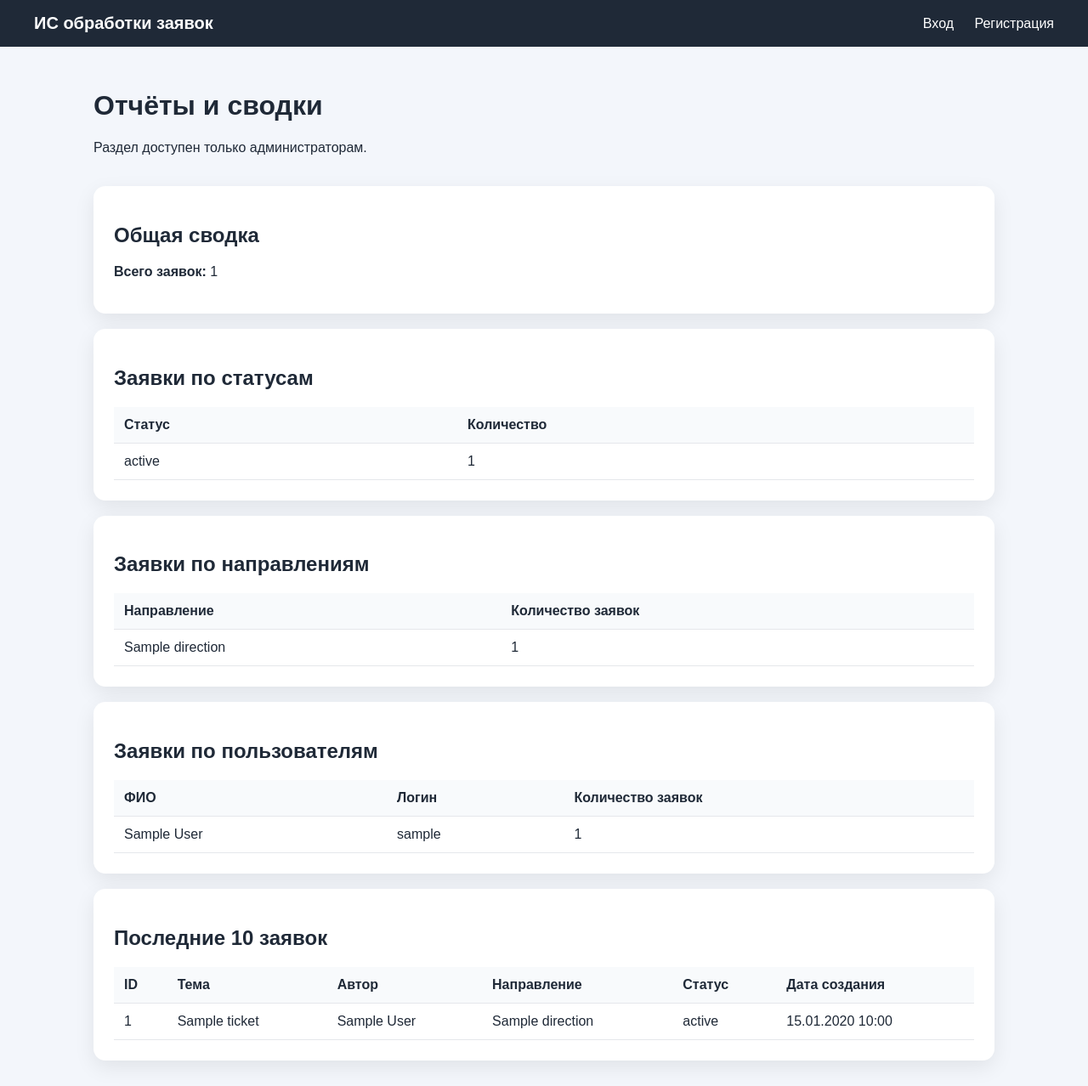
After one commit to ivanovset500/project_practicum, a FastAPI app: template app/templates/reports.html in a window 1280 px wide. The commit adds this page. Shown: the whole page at 85% size. Run offline with FastAPI, Linux system fonts and the light colour scheme; the template is opened without the code that fills it: most values are stand-ins (such as "Sample title", 1, 10 or a date in 2020).

Commit message:
Добавлены отчеты и сводки для администраторов

```diff
--- a/app/main.py
+++ b/app/main.py
@@ -4,7 +4,7 @@ from fastapi import FastAPI, Request, Depends, Form, HTTPException, Query
 from fastapi.responses import HTMLResponse, RedirectResponse
 from fastapi.staticfiles import StaticFiles
 from fastapi.templating import Jinja2Templates
-from sqlalchemy import or_, text
+from sqlalchemy import or_, text, func
 from sqlalchemy.orm import Session, joinedload
 
 from .database import Base, engine, get_db, SessionLocal
@@ -563,3 +563,54 @@ def change_role(user_id: int, role: str = Form(...), db: Session = Depends(get_d
         target.role = role
         db.commit()
     return RedirectResponse("/admin", status_code=302)
+
+@app.get("/reports", response_class=HTMLResponse)
+def reports_page(
+    request: Request,
+    db: Session = Depends(get_db),
+    user: User = Depends(require_admin),
+):
+    total_tickets = db.query(Ticket).count()
+
+    status_stats = (
+        db.query(Ticket.status, func.count(Ticket.id))
+        .group_by(Ticket.status)
+        .all()
+    )
+
+    direction_stats = (
+        db.query(Direction.name, func.count(Ticket.id))
+        .outerjoin(Ticket, Ticket.direction_id == Direction.id)
+        .group_by(Direction.id)
+        .order_by(Direction.name)
+        .all()
+    )
+
+    user_stats = (
+        db.query(User.full_name, User.username, func.count(Ticket.id))
+        .outerjoin(Ticket, Ticket.author_id == User.id)
+        .group_by(User.id)
+        .order_by(User.full_name)
+        .all()
+    )
+
+    latest_tickets = (
+        db.query(Ticket)
+        .options(joinedload(Ticket.author), joinedload(Ticket.direction))
+        .order_by(Ticket.created_at.desc())
+        .limit(10)
+        .all()
+    )
+
+    return templates.TemplateResponse(
+        request=request,
+        name="reports.html",
+        context={
+            "user": user,
+            "total_tickets": total_tickets,
+            "status_stats": status_stats,
+            "direction_stats": direction_stats,
+            "user_stats": user_stats,
+            "latest_tickets": latest_tickets,
+        },
+    )
--- a/app/templates/base.html
+++ b/app/templates/base.html
@@ -18,6 +18,7 @@
             {% endif %}
             {% if user.role == 'admin' %}
             <a href="/directions">Направления</a>
+            <a href="/reports">Отчёты</a>
             <a href="/admin">Администрирование</a>
             {% endif %}
             <a href="/logout">Выход</a>
--- /dev/null
+++ b/app/templates/reports.html
@@ -0,0 +1,119 @@
+{% extends 'base.html' %}
+
+{% block content %}
+
+<div class="top-line">
+    <div>
+        <h1>Отчёты и сводки</h1>
+        <p>Раздел доступен только администраторам.</p>
+    </div>
+</div>
+
+<div class="card">
+    <h2>Общая сводка</h2>
+    <p><strong>Всего заявок:</strong> {{ total_tickets }}</p>
+</div>
+
+<br>
+
+<div class="card">
+    <h2>Заявки по статусам</h2>
+
+    <table>
+        <thead>
+            <tr>
+                <th>Статус</th>
+                <th>Количество</th>
+            </tr>
+        </thead>
+        <tbody>
+            {% for status, count in status_stats %}
+            <tr>
+                <td>{{ status }}</td>
+                <td>{{ count }}</td>
+            </tr>
+            {% endfor %}
+        </tbody>
+    </table>
+</div>
+
+<br>
+
+<div class="card">
+    <h2>Заявки по направлениям</h2>
+
+    <table>
+        <thead>
+            <tr>
+                <th>Направление</th>
+                <th>Количество заявок</th>
+            </tr>
+        </thead>
+        <tbody>
+            {% for direction, count in direction_stats %}
+            <tr>
+                <td>{{ direction }}</td>
+                <td>{{ count }}</td>
+            </tr>
+            {% endfor %}
+        </tbody>
+    </table>
+</div>
+
+<br>
+
+<div class="card">
+    <h2>Заявки по пользователям</h2>
+
+    <table>
+        <thead>
+            <tr>
+                <th>ФИО</th>
+                <th>Логин</th>
+                <th>Количество заявок</th>
+            </tr>
+        </thead>
+        <tbody>
+            {% for full_name, username, count in user_stats %}
+            <tr>
+                <td>{{ full_name }}</td>
+                <td>{{ username }}</td>
+                <td>{{ count }}</td>
+            </tr>
+            {% endfor %}
+        </tbody>
+    </table>
+</div>
+
+<br>
+
+<div class="card">
+    <h2>Последние 10 заявок</h2>
+
+    <table>
+        <thead>
+            <tr>
+                <th>ID</th>
+                <th>Тема</th>
+                <th>Автор</th>
+                <th>Направление</th>
+                <th>Статус</th>
+                <th>Дата создания</th>
+            </tr>
+        </thead>
+        <tbody>
+            {% for ticket in latest_tickets %}
+            <tr>
+                <td>{{ ticket.id }}</td>
+                <td>{{ ticket.title }}</td>
+                <td>{{ ticket.author.full_name if ticket.author else '' }}</td>
+                <td>{{ ticket.direction.name if ticket.direction else 'Не указано' }}</td>
+                <td>{{ ticket.status }}</td>
+                <td>{{ ticket.created_at.strftime('%d.%m.%Y %H:%M') }}</td>
+            </tr>
+            {% endfor %}
+        </tbody>
+    </table>
+</div>
+
+{% endblock %}
```
